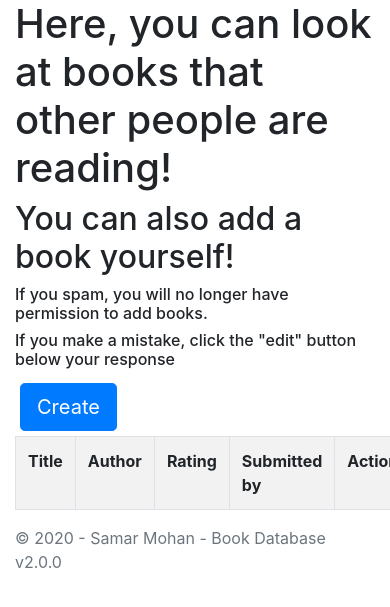
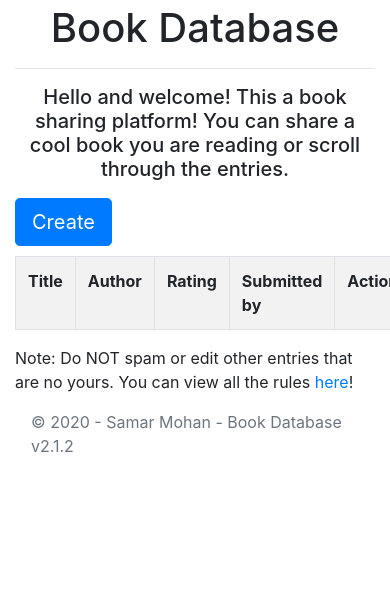
Before and after one commit to samarmohan/book-database, a Django app: page / in a window 390 px wide; the page is wider, and only the part inside the window is pictured. Shown: the part 56-663 px from the top of that part. Run offline with Django 3.2, Linux system fonts and the light colour scheme; data that the repository does not hold is empty; some libraries are stand-ins or nearby versions.

Commit message:
Improve user experience, responsiveness, and styling. v2.1.2

```diff
--- a/templates/base.html
+++ b/templates/base.html
@@ -47,10 +47,9 @@
 					</li>
 					<li class="nav-item active">
 						<a
-							style="margin-left: 60rem"
 							class="nav-link"
 							target="blank"
-							href="https://www.github.com/samarmohan"
+							href="https://www.github.com/samarmohan/book-database"
 							>Github<span class="sr-only">(current)</span></a
 						>
 					</li>
@@ -58,9 +57,9 @@
 			</div>
 		</nav>
 		<div class="container">{% block content %} {% endblock %}</div>
-		<footer class="footer text-muted">
+		<footer class="m-3 footer text-muted">
 			<div class="container">
-				&copy; 2020 - Samar Mohan - Book Database v2.0.0
+				&copy; 2020 - Samar Mohan - Book Database v2.1.2
 			</div>
 		</footer>
 
--- a/templates/home.html
+++ b/templates/home.html
@@ -5,14 +5,11 @@
 		<title>Title</title>
 	</head>
 	<body>
-		<h1>Here, you can look at books that other people are reading!</h1>
-		<h2>You can also add a book yourself!</h2>
-		<h6>If you spam, you will no longer have permission to add books.</h6>
-		<h6>
-			If you make a mistake, click the "edit" button below your response
-		</h6>
+        <h1 style="text-align: center; margin: 1%">Book Database</h1>
+        <hr />
+        <h5 style="text-align: center; margin: 2%;">Hello and welcome! This a book sharing platform! You can share a cool book you are reading or scroll through the entries.</h3>
 		<a
-			style="margin: 5px"
+			style="margin: 10px 0px"
 			class="btn btn-primary btn-lg"
 			href="add-book/"
 			role="button"
@@ -57,15 +54,14 @@
 						>Edit</a
 					>
 
-					<a
-						href="{{ br.Title }}/view"
-						class="btn btn-info btn-sm m-2"
+					<a href="{{ br.Title }}/view" class="btn btn-info btn-sm"
 						>View</a
 					>
 				</th>
 			</tr>
 			{% endfor %}
-		</table>
+        </table>
+        <p>Note: Do NOT spam or edit other entries that are no yours. You can view all the rules <a href="https://github.com/samarmohan/book-database/blob/master/README.md">here</a>!</p>
 	</body>
 </html>
 {% endblock %}
```
